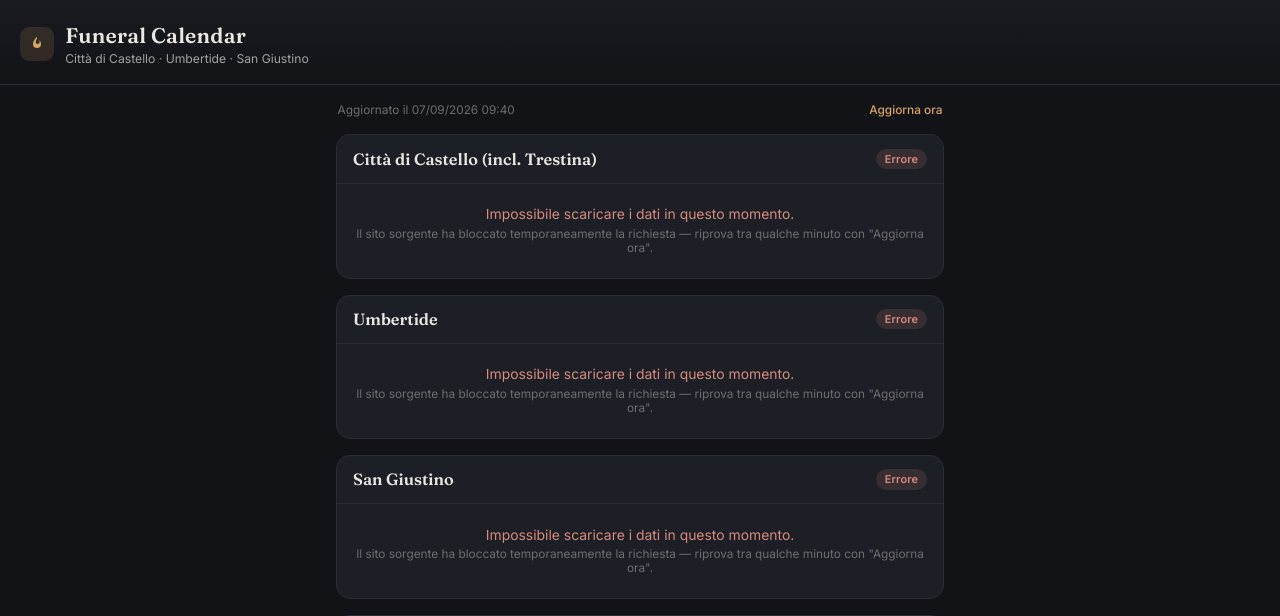
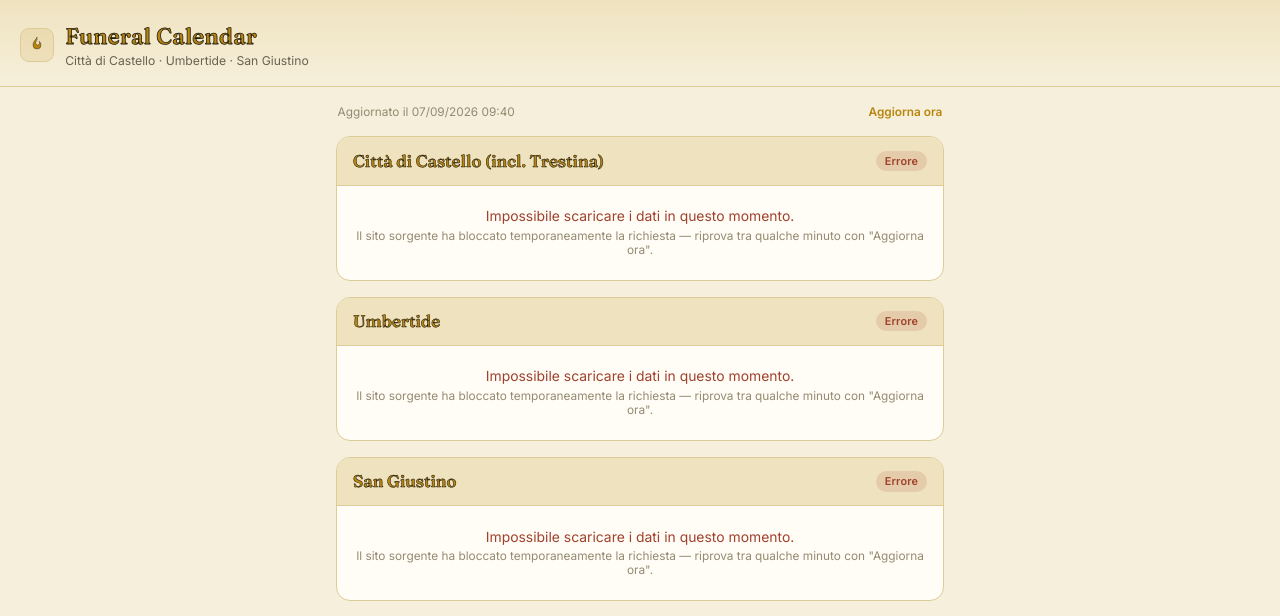
Before and after one commit to kika67it/funeral-party, a Flask app: page / in a window 1280 px wide. Shown: the top 616 px of the page. Run offline with Flask 3, Linux system fonts and the light colour scheme; data that the repository does not hold is empty.

Commit message:
Nuovo tema chiaro: testo oro con contorno nero

```diff
--- a/templates/index.html
+++ b/templates/index.html
@@ -6,7 +6,7 @@
 <title>Funeral Calendar</title>
 <link rel="manifest" href="{{ url_for('static', filename='manifest.json') }}">
 <link rel="apple-touch-icon" href="{{ url_for('static', filename='icons/icon-192.png') }}">
-<meta name="theme-color" content="#15171c">
+<meta name="theme-color" content="#f6efdb">
 <meta name="apple-mobile-web-app-capable" content="yes">
 <meta name="apple-mobile-web-app-status-bar-style" content="black-translucent">
 <link rel="preconnect" href="https://fonts.googleapis.com">
@@ -15,18 +15,18 @@
 <link rel="stylesheet" href="https://unpkg.com/leaflet@1.9.4/dist/leaflet.css">
 <style>
   :root {
-    color-scheme: dark;
-    --bg: #121317;
-    --bg-raised: #191b21;
-    --bg-card: #1c1f26;
-    --line: #2a2d36;
-    --ink: #ebe8e1;
-    --ink-dim: #a3a2a0;
-    --ink-faint: #6f6e6d;
-    --gold: #d9a566;
-    --gold-soft: rgba(217, 165, 102, 0.14);
-    --red: #d98a7c;
-    --green: #7fae8e;
+    color-scheme: light;
+    --bg: #f6efdb;
+    --bg-raised: #efe3bf;
+    --bg-card: #fffdf6;
+    --line: #ddcb98;
+    --ink: #2a2620;
+    --ink-dim: #6b6252;
+    --ink-faint: #948a71;
+    --gold: #b8860f;
+    --gold-soft: rgba(184, 134, 15, 0.12);
+    --stroke: #211c12;
+    --red: #a1402d;
   }
   * { box-sizing: border-box; }
   html { -webkit-text-size-adjust: 100%; }
@@ -57,6 +57,7 @@
     flex: none;
     border-radius: 9px;
     background: var(--gold-soft);
+    border: 1px solid var(--line);
     display: flex;
     align-items: center;
     justify-content: center;
@@ -65,9 +66,12 @@
   header .titoli h1 {
     margin: 0;
     font-family: "Fraunces", Georgia, serif;
-    font-weight: 600;
-    font-size: 1.32rem;
+    font-weight: 700;
+    font-size: 1.4rem;
     letter-spacing: 0.01em;
+    color: var(--gold);
+    -webkit-text-stroke: 0.8px var(--stroke);
+    text-stroke: 0.8px var(--stroke);
   }
   header .titoli p {
     margin: 0.2rem 0 0;
@@ -93,7 +97,7 @@
   .aggiornato a {
     color: var(--gold);
     text-decoration: none;
-    font-weight: 500;
+    font-weight: 700;
   }
 
   section.zona {
@@ -107,26 +111,31 @@
     margin: 0;
     padding: 0.85rem 1rem;
     font-family: "Fraunces", Georgia, serif;
-    font-weight: 600;
-    font-size: 1.02rem;
+    font-weight: 700;
+    font-size: 1.05rem;
+    color: var(--gold);
+    -webkit-text-stroke: 0.55px var(--stroke);
+    text-stroke: 0.55px var(--stroke);
     display: flex;
     align-items: center;
     justify-content: space-between;
     gap: 0.5rem;
+    background: var(--bg-raised);
     border-bottom: 1px solid var(--line);
   }
   .badge {
     font-family: "Inter", sans-serif;
-    font-weight: 600;
+    font-weight: 700;
     font-size: 0.68rem;
     letter-spacing: 0.02em;
     padding: 0.2rem 0.55rem;
     border-radius: 999px;
     white-space: nowrap;
+    -webkit-text-stroke: 0;
   }
-  .badge.n0 { background: rgba(255,255,255,0.05); color: var(--ink-faint); }
-  .badge.n1 { background: var(--gold-soft); color: var(--gold); }
-  .badge.err { background: rgba(217, 138, 124, 0.14); color: var(--red); }
+  .badge.n0 { background: rgba(42,38,32,0.06); color: var(--ink-faint); }
+  .badge.n1 { background: var(--gold); color: #fffdf6; }
+  .badge.err { background: rgba(161, 64, 45, 0.14); color: var(--red); }
 
   .voce {
     padding: 0.85rem 1rem;
@@ -182,10 +191,10 @@
   #mappa {
     height: 240px;
     width: 100%;
-    background: #1a1c22;
+    background: var(--bg-raised);
   }
   #mappa .leaflet-tile-pane {
-    filter: grayscale(1) invert(0.92) brightness(0.95) contrast(0.9);
+    filter: sepia(0.45) saturate(0.65) brightness(1.05) contrast(0.95);
   }
   .mappa-nota {
     font-size: 0.74rem;
@@ -195,7 +204,7 @@
     margin: 0;
   }
   .leaflet-popup-content-wrapper, .leaflet-popup-tip {
-    background: var(--bg-raised);
+    background: var(--bg-card);
     color: var(--ink);
   }
   .leaflet-popup-content { font-family: "Inter", sans-serif; font-size: 0.85rem; }
@@ -216,7 +225,7 @@
 <header>
   <div class="flame">
     <svg viewBox="0 0 24 24" fill="none" xmlns="http://www.w3.org/2000/svg">
-      <path d="M12 2c1 3-2 4-2 7a3 3 0 1 0 6 0c0-1-.5-1.8-1-2.5.9.4 3 2 3 5.5a6 6 0 1 1-12 0c0-4 2.5-6.5 4-8.5 1-1.3 1.7-2 2-3.5Z" fill="#d9a566"/>
+      <path d="M12 2c1 3-2 4-2 7a3 3 0 1 0 6 0c0-1-.5-1.8-1-2.5.9.4 3 2 3 5.5a6 6 0 1 1-12 0c0-4 2.5-6.5 4-8.5 1-1.3 1.7-2 2-3.5Z" fill="#b8860f" stroke="#211c12" stroke-width="0.6"/>
     </svg>
   </div>
   <div class="titoli">
@@ -304,7 +313,7 @@
 
   const iconaOro = L.divIcon({
     className: "",
-    html: '<div style="width:14px;height:14px;border-radius:50%;background:#d9a566;border:2px solid #121317;box-shadow:0 0 0 2px rgba(217,165,102,0.35)"></div>',
+    html: '<div style="width:14px;height:14px;border-radius:50%;background:#b8860f;border:2px solid #211c12;box-shadow:0 0 0 2px rgba(184,134,15,0.35)"></div>',
     iconSize: [14, 14],
     iconAnchor: [7, 7],
   });
```
